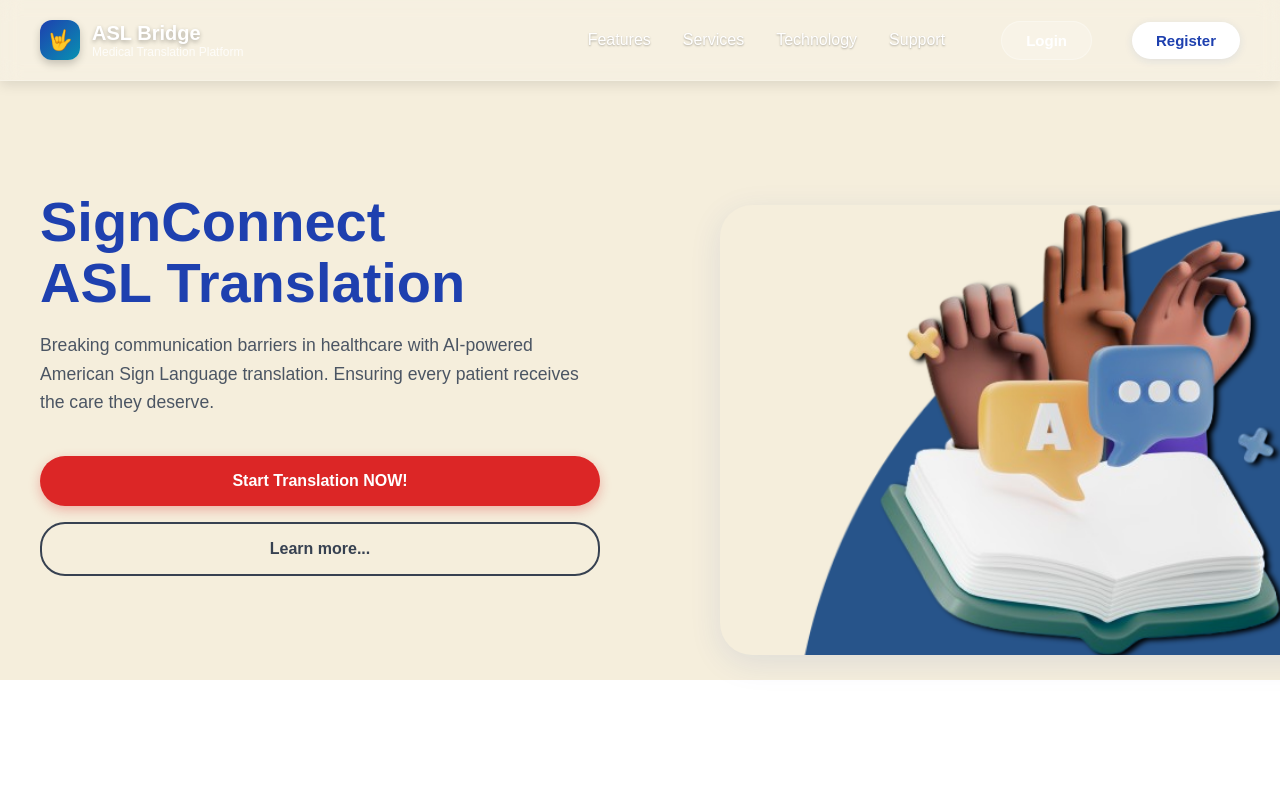
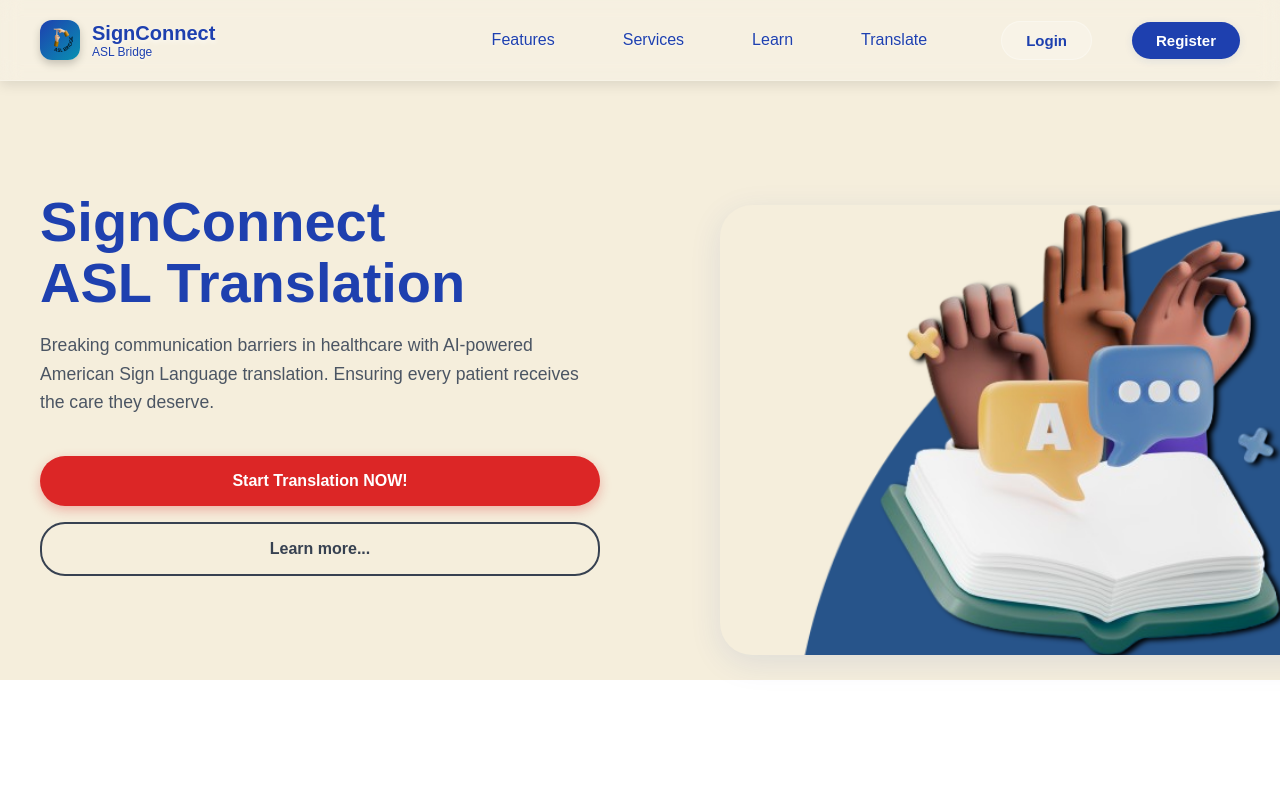
Before and after one commit to jojotrance/ASL-APPDEV, a React (Vite) app in the folder frontend/: page / in a window 1280 px wide. Shown: the top 800 px of the page. Built offline with nearby package versions, Linux system fonts and the light colour scheme.

Commit message:
modify header

```diff
--- a/frontend/src/components/LandingHeader.jsx
+++ b/frontend/src/components/LandingHeader.jsx
@@ -1,5 +1,6 @@
 import React from 'react';
 import { useNavigate } from 'react-router-dom';
+import logo from '../assets/logo.png'; // Make sure your logo image is in this path
 
 const LandingHeader = () => {
   const navigate = useNavigate();
@@ -32,58 +33,84 @@ const LandingHeader = () => {
           justifyContent: 'center',
           boxShadow: '0 4px 8px rgba(0,0,0,0.2)'
         }}>
-          <span style={{ color: 'white', fontSize: '20px' }}>🤟</span>
+          <img
+            src={logo}
+            alt="ASL Bridge Logo"
+            style={{ width: 40 ,height: 40, objectFit: 'contain' }}
+          />
         </div>
         <div>
           <h1 style={{
-            color: 'white',
+            color: '#1e40af',
             fontSize: '20px',
             fontWeight: '700',
             margin: 0,
-            textShadow: '0 2px 4px rgba(0,0,0,0.3)'
+            textShadow: '0 2px 4px rgba(255,255,255,0.7)'
+          }}>
+            SignConnect
+          </h1>
+          <p style={{
+            color: '#1e40af',
+            fontSize: '12px',
+            margin: 0,
+            fontWeight: '500',
+            textShadow: '0 1px 2px rgba(255,255,255,0.7)'
           }}>
             ASL Bridge
-          </h1>
-          <p style={{
-            color: 'rgba(255,255,255,0.8)',
-            fontSize: '12px',
-            margin: 0,
-            fontWeight: '500'
-          }}>
-            Medical Translation Platform
           </p>
         </div>
       </div>
 
       {/* Navigation + Auth Buttons */}
       <nav style={{ display: 'flex', alignItems: 'center', gap: '32px' }}>
-        {['Features', 'Services', 'Technology', 'Support'].map((item) => (
-          <a
+        {['Features', 'Services', 'Learn', 'Translate'].map((item) => (
+          <span
             key={item}
-            href={`#${item.toLowerCase()}`}
             style={{
-              color: 'white',
-              textDecoration: 'none',
-              fontWeight: '500',
-              fontSize: '16px',
-              transition: 'all 0.3s ease',
-              textShadow: '0 1px 2px rgba(0,0,0,0.3)',
-              cursor: 'pointer'
+              display: 'inline-block',
+              borderRadius: '50%',
+              transition: 'background 0.3s, box-shadow 0.3s',
             }}
-            onMouseOver={(e) => {
-              e.target.style.color = '#bfdbfe';
-              e.target.style.transform = 'translateY(-1px)';
+            onMouseOver={e => {
+              e.currentTarget.style.background = '#fde047'; // yellow circle
+              e.currentTarget.style.boxShadow = '0 2px 8px #fde04755';
+              e.currentTarget.querySelector('a').style.color = '#1e40af';
+              e.currentTarget.querySelector('a').style.transform = 'translateY(-1px)';
             }}
-            onMouseOut={(e) => {
-              e.target.style.color = 'white';
-              e.target.style.transform = 'translateY(0)';
+            onMouseOut={e => {
+              e.currentTarget.style.background = 'transparent';
+              e.currentTarget.style.boxShadow = 'none';
+              e.currentTarget.querySelector('a').style.color = '#1e40af';
+              e.currentTarget.querySelector('a').style.transform = 'translateY(0)';
             }}
           >
-            {item}
-          </a>
+            <a
+              href={`#${item.toLowerCase()}`}
+              style={{
+                color: '#1e40af',
+                textDecoration: 'none',
+                fontWeight: '500',
+                fontSize: '16px',
+                textShadow: '0 1px 2px rgba(255,255,255,0.7)',
+                cursor: 'pointer',
+                padding: '8px 18px',
+                borderRadius: '50%',
+                display: 'inline-block',
+                transition: 'color 0.3s, transform 0.3s'
+              }}
+            >
+              {item}
+            </a>
+          </span>
         ))}
         {/* Auth Buttons */}
         <button
+          onMouseOver={e => {
+            e.currentTarget.style.border = '2px solid #1e40af';
+          }}
+          onMouseOut={e => {
+            e.currentTarget.style.border = '1px solid rgba(255,255,255,0.3)';
+          }}
           onClick={() => navigate('/login')}
           style={{
             marginLeft: 24,
@@ -91,7 +118,7 @@ const LandingHeader = () => {
             padding: '10px 24px',
             background: 'rgba(255,255,255,0.2)',
             border: '1px solid rgba(255,255,255,0.3)',
-            color: 'white',
+            color: '#1e40af',
             borderRadius: '25px',
             fontWeight: '600',
             fontSize: '15px',
@@ -105,8 +132,8 @@ const LandingHeader = () => {
           onClick={() => navigate('/register')}
           style={{
             padding: '10px 24px',
-            background: 'white',
-            color: '#1e40af',
+            background: '#1e40af',
+            color: 'white',
             border: 'none',
             borderRadius: '25px',
             fontWeight: '700',
```
